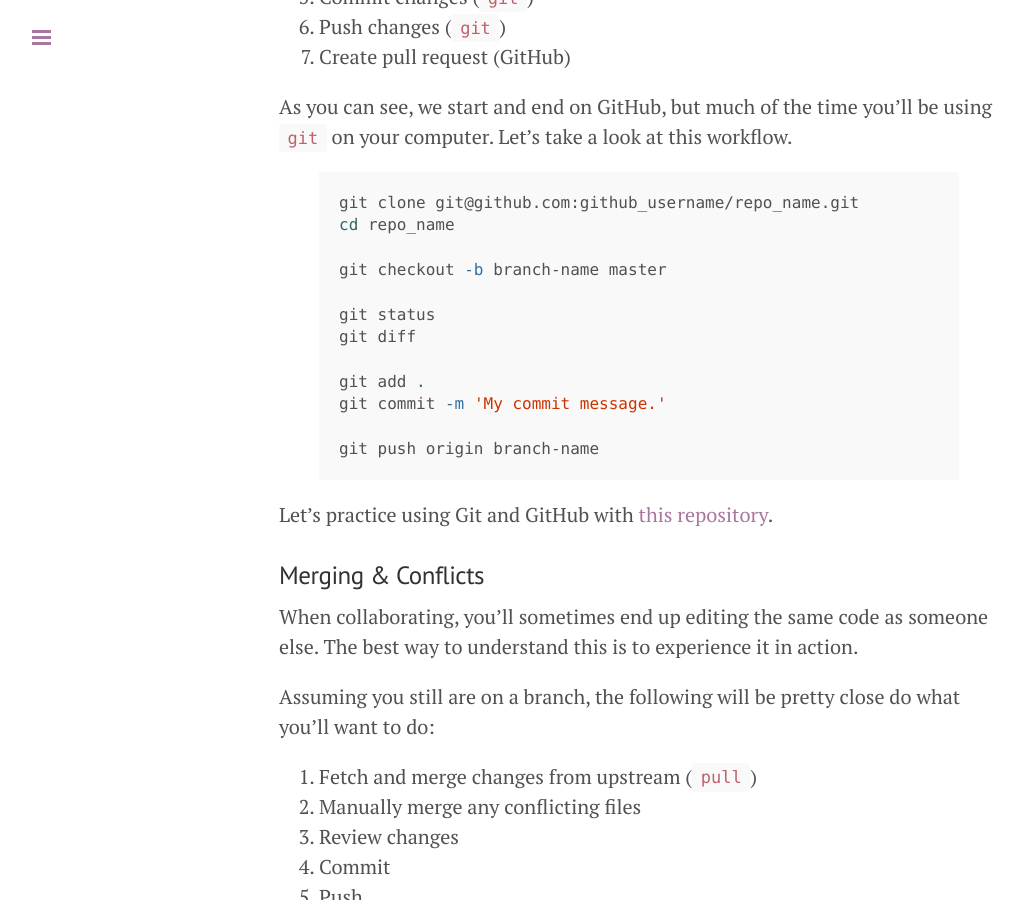
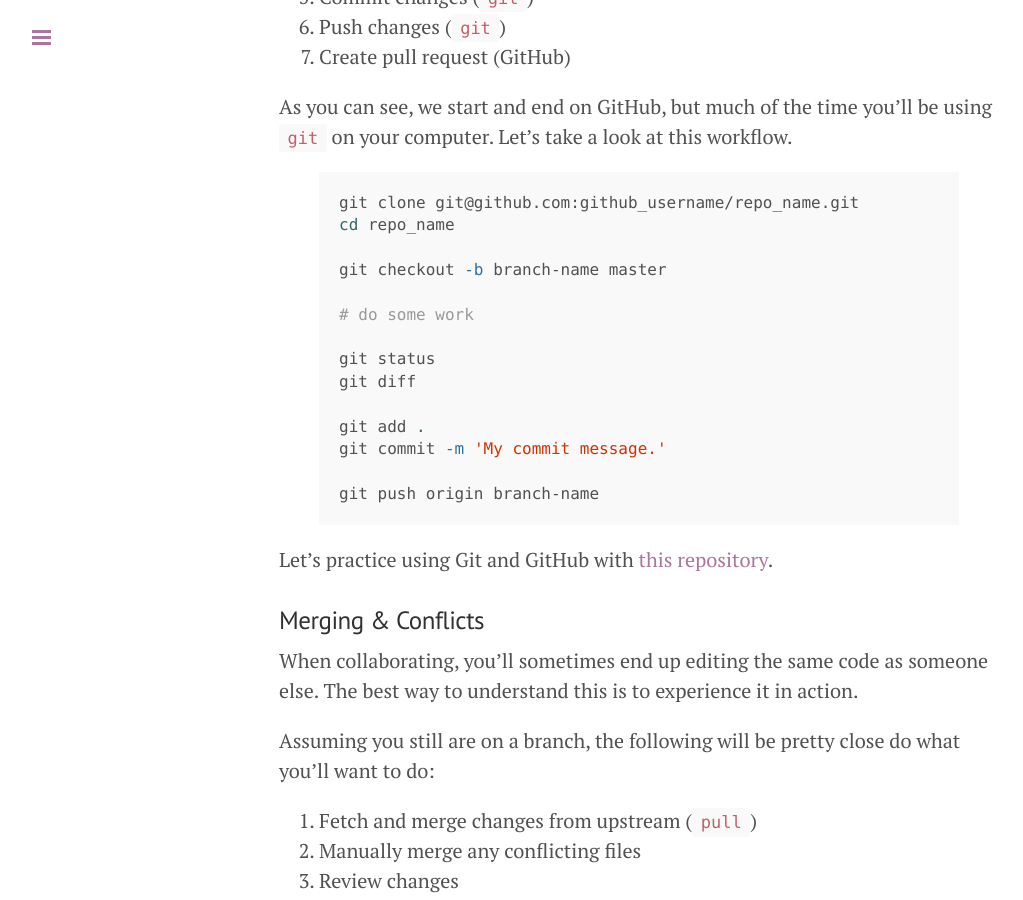
Before and after one commit to wbyoung/jsi, a Jekyll site: the page built from _posts/00-01-03-git-tdd-abstractions.md, in a window 1280 px wide and 900 px high, scrolled down 659 px. Shown: the whole window, without its empty margins (1-1024 px from the left). Built offline with Jekyll 4.4.1, drawn with Linux system fonts in a browser that asks for light colours; nearby versions of some CDN libraries; Markdown is read by kramdown in place of the engine named in the settings.

Commit message:
Add a comment about doing work.

```diff
--- a/_posts/00-01-03-git-tdd-abstractions.md
+++ b/_posts/00-01-03-git-tdd-abstractions.md
@@ -29,6 +29,8 @@ git clone git@github.com:github_username/repo_name.git
 cd repo_name
 
 git checkout -b branch-name master
+
+# do some work
 
 git status
 git diff
```
